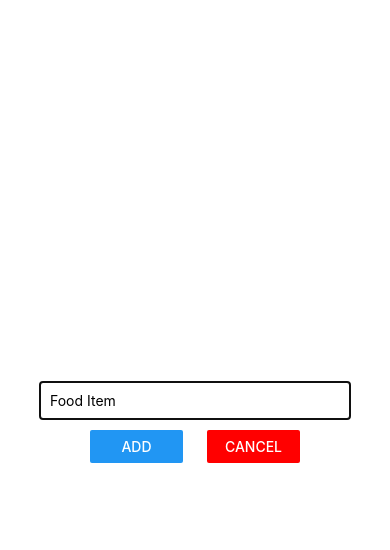
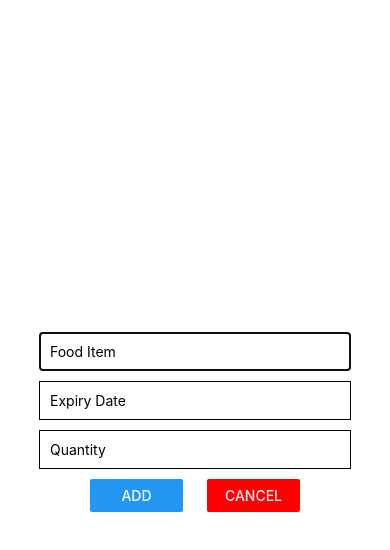
Before and after one commit to zatkiller/Expired-Liao, a React Native app: screen / in a window 390 px wide. Both pictures are taken after a click on the button "ADD NEW FOOD". Shown: the top 550 px of the page. Built offline with nearby package versions, Linux system fonts and the light colour scheme.

Commit message:
Expanded add function to add Food item, expiry date and quantity

```diff
--- a/App.js
+++ b/App.js
@@ -8,10 +8,10 @@ export default function App() {
   const [food, setFood] = useState([]);
   const [isAddMode, setIsAddMode] = useState(false);
 
-  const addFoodHandler = FoodTitle => {
+  const addFoodHandler = (foodName, date, qty) => {
     setFood(currentFood => [
       ...currentFood,
-      { id: Math.random().toString(), value: FoodTitle }]);
+      { id: Math.random().toString(), name: foodName, expiry: date, quantity: qty }]);
     setIsAddMode(false);
   };
 
@@ -38,7 +38,9 @@ export default function App() {
           <FoodItem
             id={itemData.item.id}
             onDelete={removeFoodHandler}
-            title={itemData.item.value} />
+            title={itemData.item.name}
+            expiry={itemData.item.expiry}
+            quantity={itemData.item.quantity} />
         )}
       />
     </View>
--- a/components/FoodInput.js
+++ b/components/FoodInput.js
@@ -4,23 +4,25 @@ import { View, TextInput, Button, StyleSheet, Modal } from 'react-native';
 const FoodInput = props => {
     const [enteredFood, setEnteredFood] = useState('');
     const [enteredExpiry, setExpiry] = useState('');
+    const [enteredQuantity, setQuantity] = useState('');
 
     function FoodInputHandler(enteredText) {
         setEnteredFood(enteredText);
     }
 
     const addFoodHandler = () => {
-        props.onAddFood(enteredFood);
+        props.onAddFood(enteredFood, enteredExpiry, enteredQuantity);
         setEnteredFood('');
+        setExpiry('');
+        setQuantity('');
     }
 
     function ExpiryInputHandler(enteredText) {
-        setEnteredFood(enteredText);
+        setExpiry(enteredText);
     }
 
-    const addExpiryHandler = () => {
-        props.onAddExpiry(enteredExpiry);
-        setExpiry('');
+    function QuantityInputHandler(enteredText) {
+        setQuantity(enteredText);
     }
 
     return (
@@ -32,9 +34,21 @@ const FoodInput = props => {
                     onChangeText={FoodInputHandler}
                     value={enteredFood}
                 />
+                <TextInput
+                    placeholder="Expiry Date"
+                    style={styles.input}
+                    onChangeText={ExpiryInputHandler}
+                    value={enteredExpiry}
+                />
+                <TextInput
+                    placeholder="Quantity"
+                    style={styles.input}
+                    onChangeText={QuantityInputHandler}
+                    value={enteredQuantity}
+                />
                 <View style={styles.buttonContainer}>
                     <View style={styles.buttons}>
-                        <Button title="Add" onPress={addFoodHandler} />
+                        <Button title="Add" onPress={() => { addFoodHandler(); }} />
                     </View>
                     <View style={styles.buttons}>
                         <Button title="Cancel" color="red"
--- a/components/FoodItem.js
+++ b/components/FoodItem.js
@@ -6,7 +6,13 @@ const FoodItem = props => {
         <TouchableOpacity activeOpacity={0.8} onPress={props.onDelete.bind(this, props.id)}>
             <View style={styles.listItem} >
                 <Text>
-                    {props.title}
+                    Item: {props.title}
+                </Text>
+                <Text>
+                    Expiry Date: {props.expiry}
+                </Text>
+                <Text>
+                    Quantity: {props.quantity}
                 </Text>
             </View>
         </TouchableOpacity>
```
Also changed, not shown: 1 other file (tests, documents, lock files or other folders).
